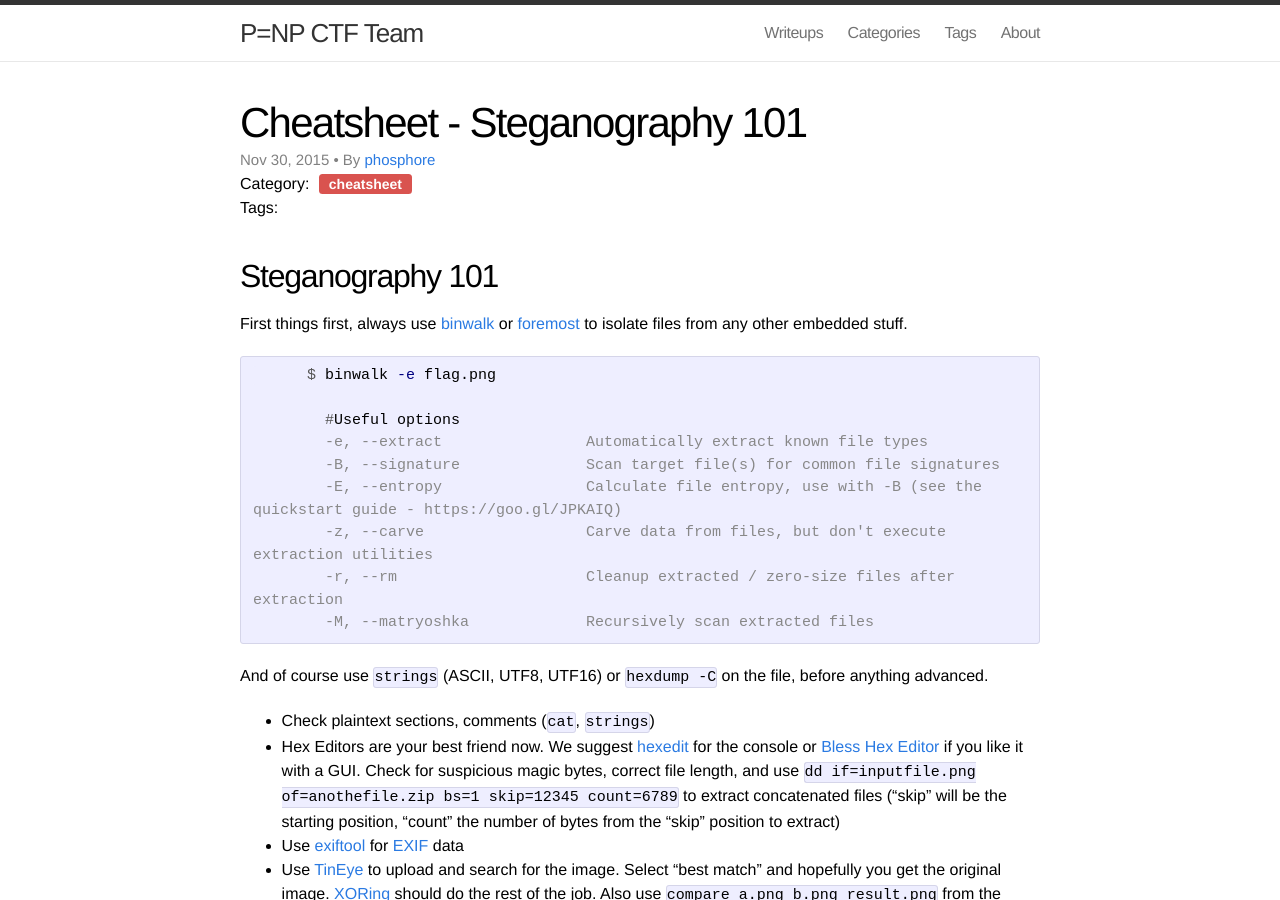
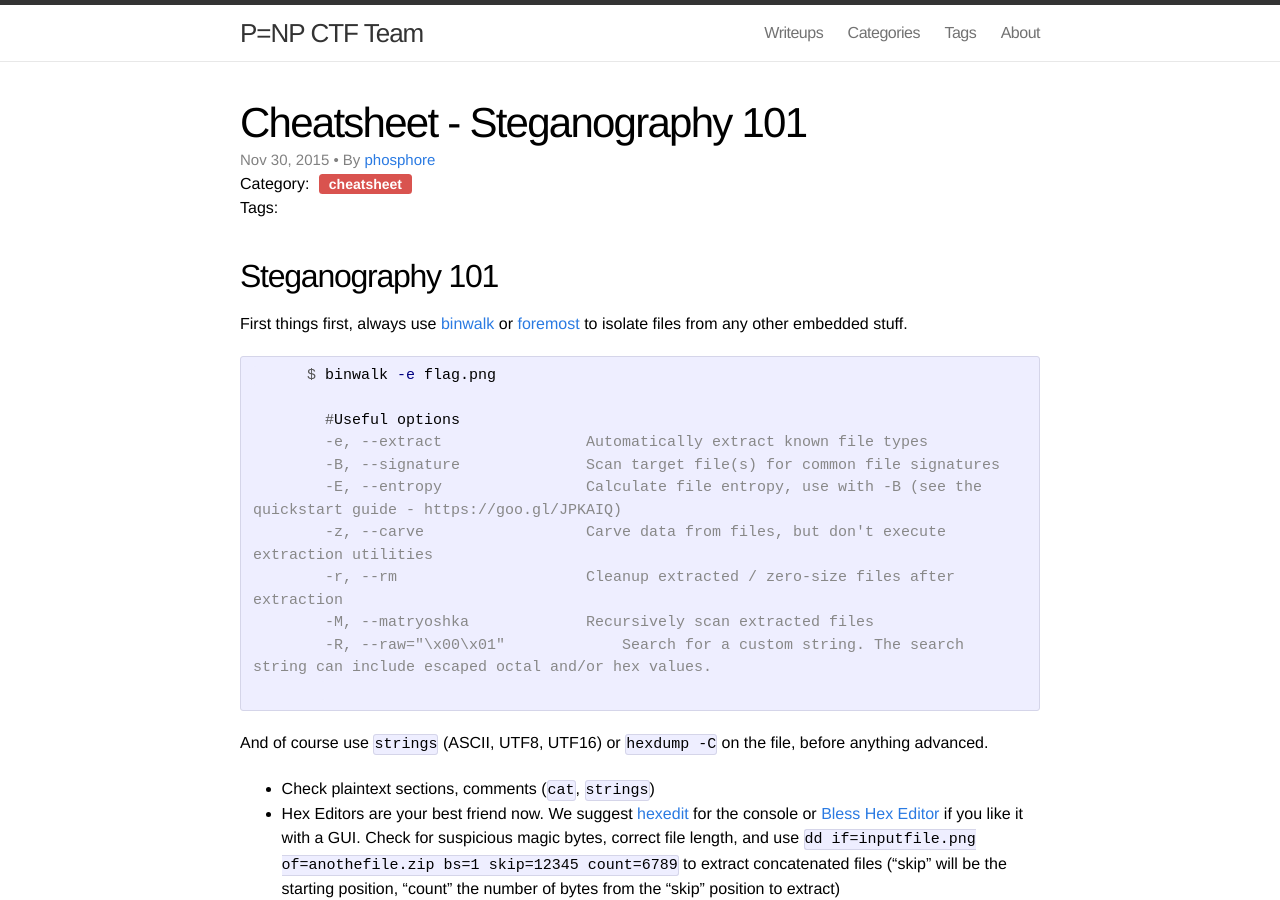
Before and after one commit to PequalsNP-team/pequalsnp-team.github.io, a Jekyll site: the page built from _posts/2015-11-30-steganography-101.md, in a window 1280 px wide and 900 px high. Built offline with Jekyll 4.4.1, drawn with Linux system fonts in a browser that asks for light colours; comment, search, counter and statistics services are not loaded.

Commit message:
update steganograpy 101

```diff
--- a/_posts/2015-11-30-steganography-101.md
+++ b/_posts/2015-11-30-steganography-101.md
@@ -19,6 +19,8 @@ First things first, always use [binwalk](https://github.com/devttys0/binwalk) or
 	-z, --carve                  Carve data from files, but don't execute extraction utilities
 	-r, --rm                     Cleanup extracted / zero-size files after extraction
 	-M, --matryoshka             Recursively scan extracted files
+	-R, --raw="\x00\x01"		 Search for a custom string. The search string can include escaped octal and/or hex values.
+
 {% endhighlight %}
 
 And of course use `strings` (ASCII, UTF8, UTF16) or `hexdump -C` on the file, before anything advanced.
```
